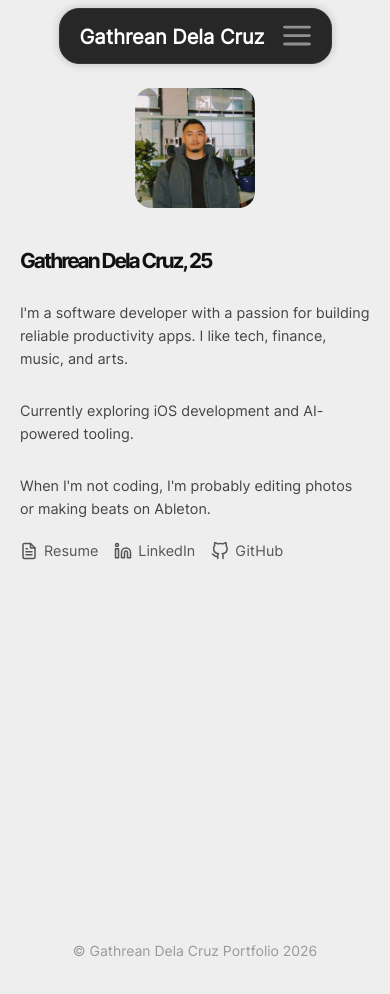
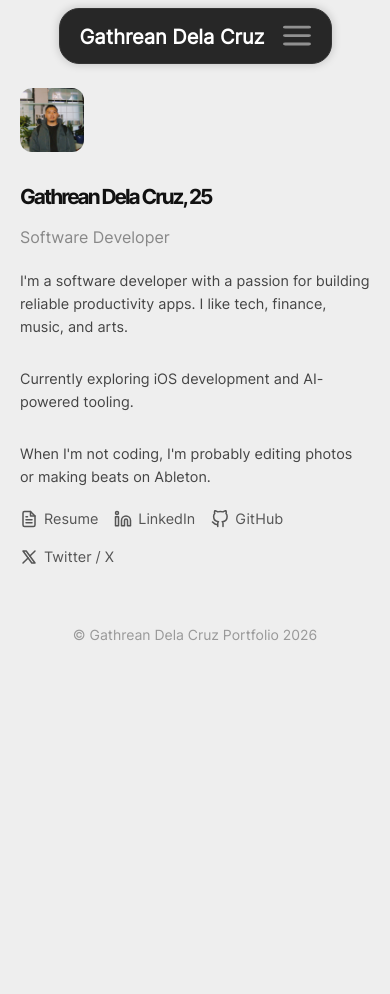
Before and after one commit to gathrean/my-portfolio, a React (Create React App) app: page / in a window 390 px wide. Shown: the top 994 px of the page. After the commit the page ends 844 px from the top, so only its background shows below. Built offline with nearby package versions, Linux system fonts and the light colour scheme.

Commit message:
Restructured layout for more consistency with desktop and mobile

```diff
--- a/src/pages/LandingPage/Sections/HERO/HERO.css
+++ b/src/pages/LandingPage/Sections/HERO/HERO.css
@@ -1,10 +1,8 @@
 .hero-container {
   display: flex;
-  flex-direction: row;
-  align-items: center;
-  justify-content: space-between;
-  gap: 40px;
-  height: 100vh;
+  flex-direction: column;
+  align-items: flex-start;
+  gap: 16px;
 
   width: 100%;
   max-width: 900px;
@@ -13,14 +11,20 @@
 }
 
 .hero-text {
-  flex: 1;
+  width: 100%;
 }
 
 .hero-name {
   font-weight: 600;
   font-size: 2rem;
   color: #111;
-  margin-bottom: 16px;
+  margin-bottom: 4px;
+}
+
+.hero-subtitle {
+  color: #888;
+  font-size: 1rem;
+  margin-bottom: 20px;
 }
 
 .hero-bio {
@@ -75,34 +79,18 @@
 }
 
 .hero-image {
-  width: 180px;
-  height: 180px;
-  border-radius: 16px;
+  width: 80px;
+  height: 80px;
+  border-radius: 12px;
   object-fit: cover;
-}
-
-/* Tablet */
-@media screen and (max-width: 768px) {
-  .hero-container {
-    flex-direction: column-reverse;
-    /* text-align: center; */
-    gap: 24px;
-    padding: 24px 20px;
-    display: flex;
-  }
-
-  .hero-name {
-    font-size: 1.6rem;
-  }
-
-  .hero-image {
-    width: 150px;
-    height: 150px;
-  }
 }
 
 /* Small phones */
 @media screen and (max-width: 425px) {
+  .hero-container {
+    padding: 24px 20px;
+  }
+
   .hero-name {
     font-size: 1.3rem;
   }
@@ -112,7 +100,7 @@
   }
 
   .hero-image {
-    width: 120px;
-    height: 120px;
+    width: 64px;
+    height: 64px;
   }
 }
--- a/src/pages/LandingPage/Sections/HERO/HERO.jsx
+++ b/src/pages/LandingPage/Sections/HERO/HERO.jsx
@@ -8,6 +8,7 @@ const BIRTHDAY = new Date(2000, 10, 20); // Nov 20, 2000 (month is 0-indexed)
 const RESUME_URL = '/Gathrean_DelaCruz__Resume.pdf';
 const LINKEDIN_URL = 'https://www.linkedin.com/in/gathrean/';
 const GITHUB_URL = 'https://github.com/gathrean';
+const TWITTER_URL = 'https://x.com/gathrean';
 
 function getAge() {
   const today = new Date();
@@ -43,11 +44,24 @@ const ResumeIcon = () => (
   </svg>
 );
 
+const XIcon = () => (
+  <svg width="18" height="18" viewBox="0 0 24 24" fill="none" stroke="currentColor" strokeWidth="2" strokeLinecap="round" strokeLinejoin="round">
+    <path d="M4 4l11.733 16h4.267l-11.733 -16z" />
+    <path d="M4 20l6.768 -6.768m2.46 -2.46l6.772 -6.772" />
+  </svg>
+);
+
 const HERO = () => {
   return (
     <div className="hero-container">
+      <div className="hero-image-container">
+        <img src={heroImage} alt="Gathrean Dela Cruz" className="hero-image" />
+      </div>
+
       <div className="hero-text">
         <h1 className="hero-name">Gathrean Dela Cruz, {getAge()}</h1>
+        <p className="hero-subtitle">Software Developer</p>
+
         <p className="hero-bio">
           I'm a software developer with a passion for building reliable productivity apps. I like tech, finance, music, and arts.
         </p>
@@ -73,10 +87,11 @@ const HERO = () => {
             <GitHubIcon />
             <span>GitHub</span>
           </a>
+          <a href={TWITTER_URL} target="_blank" rel="noopener noreferrer" className="hero-link">
+            <XIcon />
+            <span>Twitter / X</span>
+          </a>
         </div>
-      </div>
-      <div className="hero-image-container">
-        <img src={heroImage} alt="Gathrean Dela Cruz" className="hero-image" />
       </div>
     </div>
   );
```
